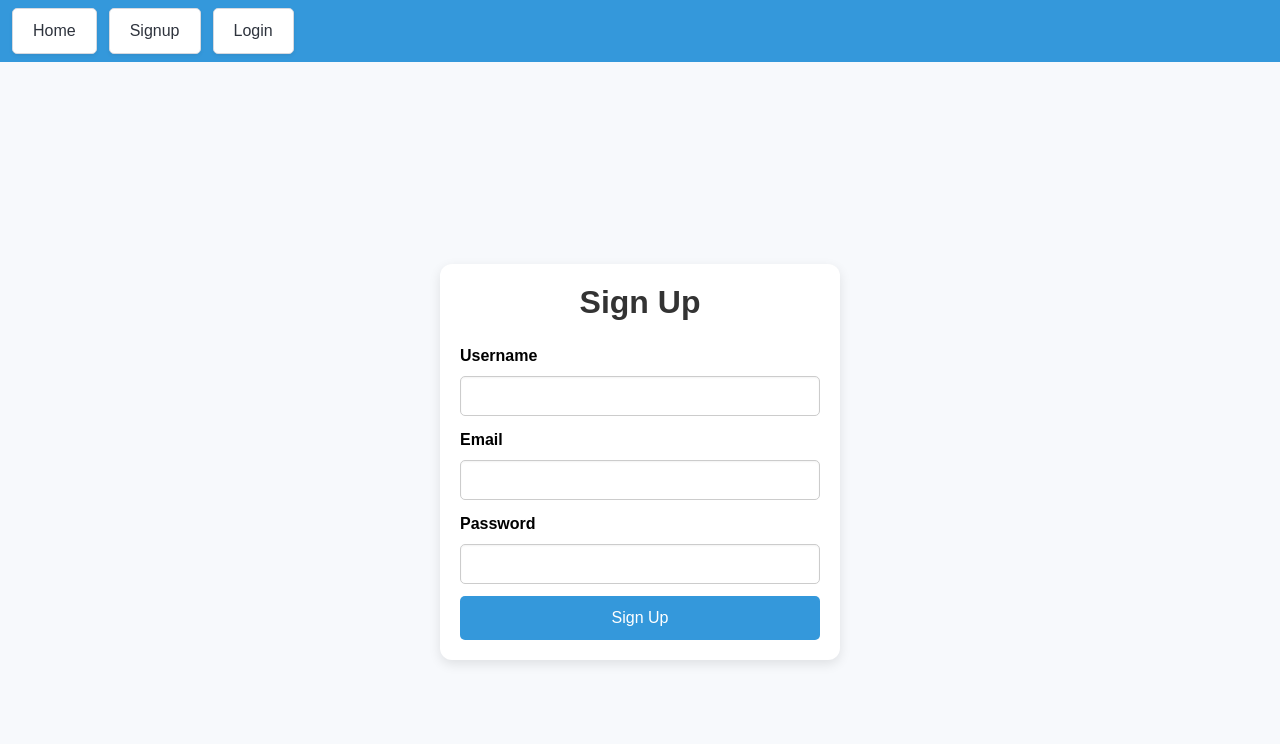
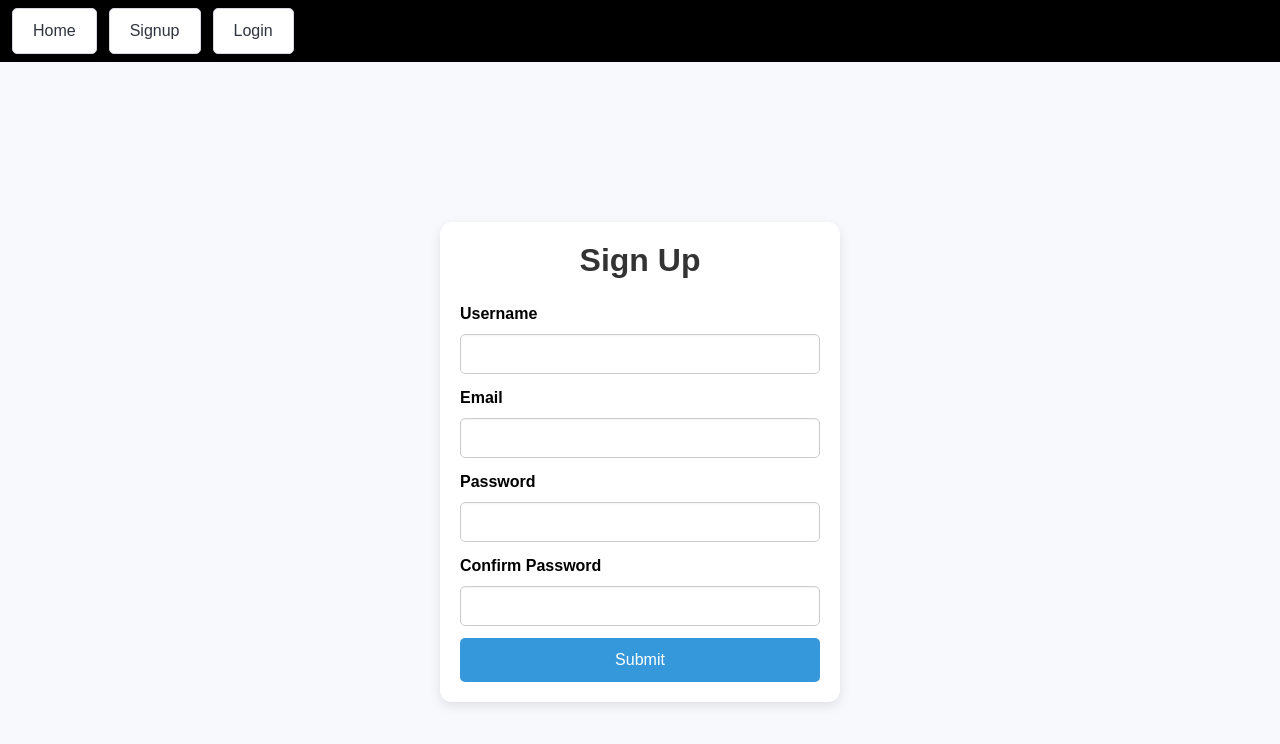
Before and after one commit to LuqmanMahmoodButt/to-do-list-frontend, a React (Vite) app: page /signup in a window 1280 px wide. Shown: the top 744 px of the page. Built offline with nearby package versions, Linux system fonts and the light colour scheme; no server answers.

Commit message:
made changed to all css

```diff
--- a/src/App.css
+++ b/src/App.css
@@ -74,7 +74,7 @@ li:last-child {
 }
 
 .has-text-grey {
-  color: #7f8c8d; /* Modern grey color */
+  color: #000000; /* Modern grey color */
   font-size: 15px;
 
 }
@@ -235,7 +235,7 @@ li:last-child {
 }
 
 .navbar {
-  background-color: #3498db; /* Modern blue color */
+  background-color: #000000; /* Modern blue color */
   color: #ffffff;
 }
 
--- a/src/components/Home.jsx
+++ b/src/components/Home.jsx
@@ -24,18 +24,7 @@ const HomePage = () => {
                 </figure>
               </div>
               <div className="column">
-                <h2 className="title">Quote of the day</h2>
-                <div>
-                  <p>"An organized space creates an organized mind. When you take the time to declutter and arrange your surroundings, you are investing in your own peace of mind and productivity. It's about creating a space where you can thrive, where creativity flows, and where you can accomplish your goals with clarity and ease."</p>
-                </div>
-              </div>
-            </div>
-          <div className="buttons">
-            <Link to="/Login" className="button is-large is-info">Log In</Link>
-          </div>
-            <div className="columns is-vcentered">
-              <div className="column">
-                <h2 className="title is-3">How It Works</h2>
+                <h2 className="title">How It Works</h2>
                 <h3>
                 Create the List
                 </h3>
@@ -48,6 +37,18 @@ const HomePage = () => {
                 Take Action
                 </h3>
                 <p>Check Off Completed Tasks: As you finish each task, mark it as completed. This provides a sense of accomplishment and motivates you to keep going.</p>
+                <div>
+                </div>
+              </div>
+            </div>
+          <div className="buttons">
+            <Link to="/Login" className="button is-large is-info">Log In</Link>
+          </div>
+            <div className="columns is-vcentered">
+              <div className="column">
+                <h2 className="title is-3">Quote of the day</h2>
+                  <p>"An organized space creates an organized mind. When you take the time to declutter and arrange your surroundings, you are investing in your own peace of mind and productivity. It's about creating a space where you can thrive, where creativity flows, and where you can accomplish your goals with clarity and ease."</p>
+
               </div>
               <div className="column">
                 <figure className="image">
--- a/src/components/Signup.jsx
+++ b/src/components/Signup.jsx
@@ -1,32 +1,50 @@
-import React, { useState } from 'react';
-import axios from 'axios';
-import { baseUrl} from "../config"
-import { ToastContainer, toast } from 'react-toastify';
+import { useState } from "react"
+import axios from 'axios'
+// ! A hook from React Router that gives you a function to redirect your page.
+import { useNavigate } from "react-router-dom"
+import { baseUrl } from '../config';
+import { toast } from 'react-toastify'
 
-const SignUp = () => {
+// ! Component for the signup page
+export default function Signup() {
+
+  // ! navigate is a function, we call it on successful signup to redirect
+  const navigate = useNavigate()
+
+  // ! Put all our state into a form. Any time the inputs change below, it will update this object in state.
   const [formData, setFormData] = useState({
     username: '',
     email: '',
     password: '',
-  });
+    password_confirmation: '',
+  })
 
-  const handleChange = (e) => {
-    setFormData({
-      ...formData,
-      [e.target.name]: e.target.value,
-    });
-  };
-  const handleSubmit = async (e) => {
-    e.preventDefault();
+  // ! Any time the user types in an input, this function will update the formData for the correct field.
+  function handleChange(e) {
+    const newFormData = structuredClone(formData)
+    newFormData[e.target.name] = e.target.value
+    setFormData(newFormData)
+  }
+
+   // ! This function runs when the user clicks submit button to submit the form.
+  async function handleSubmit(e) {
+    e.preventDefault() // ! Prevent the page from reloading by default.
     try {
-      const response = await axios.post(`${baseUrl}/api/auth/register/`, formData);
-      toast.success('Registration successful!');
-      console.log(response.data); // Optional: keep this if you want to log the response
-    } catch (error) {
-      toast.error(error.response?.data?.message || 'Registration failed');
-      console.error('Error during sign-up:', error); // Optional: keep this if you want to log the error
+      // ! Try to post using axios. Axios is a nicer looking fetch, but works in very much the same way.
+      // ! For axios.post, first argument is the URL on the backend we're posting to. Second argument is the form itself w/ the data.
+      await axios.post(`${ baseUrl }/api/auth/register/`, formData) // ! With axios, you don't need a second await, just one!
+      // ! Navigate to login page on frontend if request was successful.
+      navigate('/login')
+      toast.success('Sign Up Successful!');
+    } catch (err) {
+      // ! If there's an error from backend, for now we console.log the error here.
+      console.log(err.response.data)
+      toast.error('Sign Up Failed')
+
     }
-  };
+  }
+
+  // ! A bunch of nicely styled JSX for our form, with all 4 inputs inside.
   return (
     <div className="container is-flex is-justify-content-center is-align-items-center" style={{ minHeight: '100vh' }}>
       <div className="box" style={{ width: '400px' }}>
@@ -39,9 +57,8 @@ const SignUp = () => {
                 className="input"
                 type="text"
                 name="username"
+                onChange={handleChange}
                 value={formData.username}
-                onChange={handleChange}
-                required
               />
             </div>
           </div>
@@ -50,11 +67,10 @@ const SignUp = () => {
             <div className="control">
               <input
                 className="input"
-                type="email"
+                type="text"
                 name="email"
+                onChange={handleChange}
                 value={formData.email}
-                onChange={handleChange}
-                required
               />
             </div>
           </div>
@@ -65,21 +81,30 @@ const SignUp = () => {
                 className="input"
                 type="password"
                 name="password"
+                onChange={handleChange}
                 value={formData.password}
+              />
+            </div>
+          </div>
+          <div className="field">
+            <label className="label">Confirm Password</label>
+            <div className="control">
+              <input
+                className="input"
+                type="password"
+                name="password_confirmation"
                 onChange={handleChange}
-                required
+                value={formData.password_confirmation}
               />
             </div>
           </div>
           <div className="field">
             <div className="control">
-              <button className="button is-primary is-fullwidth" type="submit">Sign Up</button>
+              <button className="button is-primary is-fullwidth" type="submit">Submit</button>
             </div>
           </div>
         </form>
       </div>
     </div>
   );
-};
-
-export default SignUp;
+}
```
